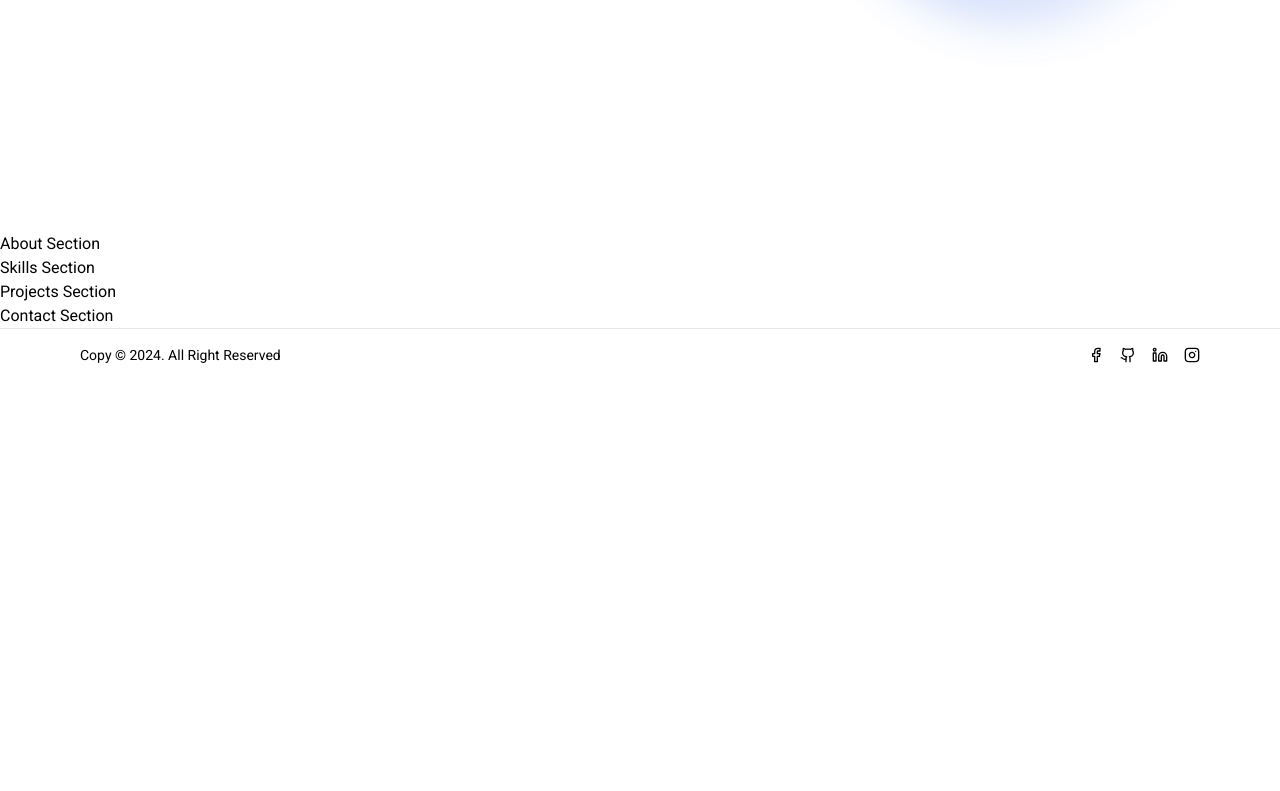
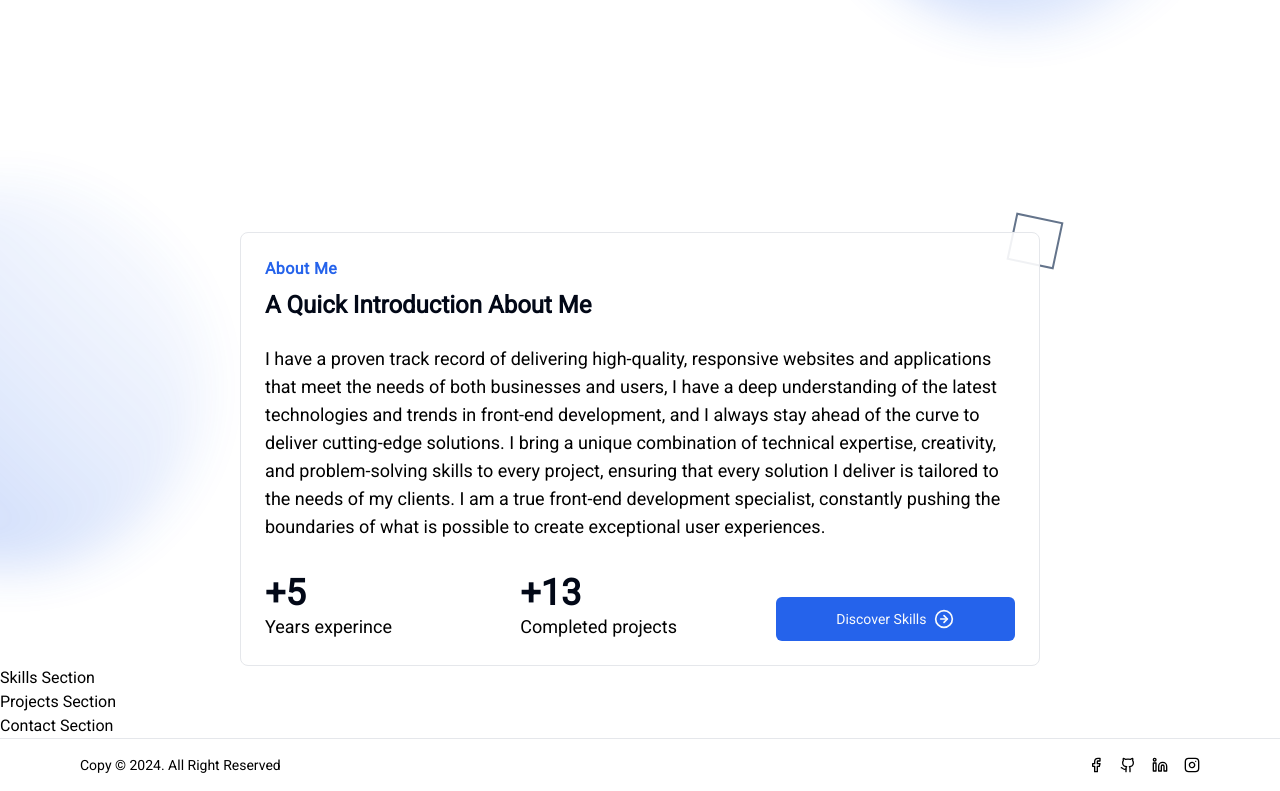
Before and after one commit to mohamadhamsho/portfoilio_2024_next_and_sanity, a Next.js app: page / in a window 1280 px wide. Shown: the part 568-1359 px from the top of the page. Before the commit the page ends 949 px from the top, so only its background shows below. Built offline with nearby package versions, Linux system fonts and the light colour scheme.

Commit message:
about-section

```diff
--- a/src/app/globals.css
+++ b/src/app/globals.css
@@ -50,6 +50,6 @@
   }
 }
 
-/* body{
-  height: 3000px;
-} */
+body{
+overflow-x: hidden;
+}
--- a/src/components/navigation/Logo.tsx
+++ b/src/components/navigation/Logo.tsx
@@ -1,11 +1,9 @@
-import Image from "next/image";
 import React from "react";
-import Link from "next/link";
 import { cn } from "@/lib/utils";
 import { buttonVariants } from "../ui/button";
 function Logo() {
   return (
-    <Link href="/">
+    <a href="#home">
       {/* <Image src={logo} alt="logo" width={170} height={58} /> */}
       <h2 className="text-2xl font-mono">
         <span className="text-primary font-bold mr-1">MY</span>
@@ -18,7 +16,7 @@ function Logo() {
           PORTO
         </span>
       </h2>
-    </Link>
+    </a>
   );
 }
 
--- /dev/null
+++ b/src/components/sectionTitle.tsx
@@ -0,0 +1,29 @@
+import { cn } from "@/lib/utils";
+import React, { FC } from "react";
+interface SectionTitleProps extends React.HTMLAttributes<HTMLDivElement> {
+  title: string;
+  description: string;
+}
+
+const SectionTitle: FC<SectionTitleProps> = ({
+  title,
+  description,
+  className,
+  ...props
+}) => {
+  return (
+    <div
+      className={cn(
+        "flex flex-col gap-y-1 md:gap-y-2 items-center capitalize",
+        className
+      )}
+    >
+      <h5 className="text-primary font-bold tracking-wide">{title}</h5>
+      <h3 className="text-foreground font-semibold text-xl md:text-2xl">
+        {description}
+      </h3>
+    </div>
+  );
+};
+
+export default SectionTitle;
--- a/src/sections/AboutSection.tsx
+++ b/src/sections/AboutSection.tsx
@@ -1,7 +1,68 @@
+import SectionTitle from "@/components/sectionTitle";
+import { buttonVariants } from "@/components/ui/button";
+import { Effect } from "@/components/ui/effects";
+import { cn } from "@/lib/utils";
+import { ArrowRightCircle } from "lucide-react";
 import React from "react";
 
 function AboutSection() {
-  return <div id="about">About Section</div>;
+  return (
+    <section id="about" className="relative container">
+      <Effect className="-left-32 md:-left-44 -top-12" />
+      <article className="relative max-w-[50rem] mx-auto bg-background/90 border rounded-lg p-6 flex flex-col gap-y-6">
+        <Effect
+          variant="square"
+          size="default"
+          className="-top-4 -right-5 -z-10 rotate-12"
+        />
+        <SectionTitle
+          title="about me"
+          description="a quick introduction about me"
+          className="items-start"
+        />
+        <p className="text-lg">
+          I have a proven track record of delivering high-quality, responsive
+          websites and applications that meet the needs of both businesses and
+          users, I have a deep understanding of the latest technologies and
+          trends in front-end development, and I always stay ahead of the curve
+          to deliver cutting-edge solutions. I bring a unique combination of
+          technical expertise, creativity, and problem-solving skills to every
+          project, ensuring that every solution I deliver is tailored to the
+          needs of my clients. I am a true front-end development specialist,
+          constantly pushing the boundaries of what is possible to create
+          exceptional user experiences.
+          <div className="grid grid-cols-2 md:grid-cols-3 gap-4 items-end mt-8">
+            <div className="flex flex-col items-center md:items-start">
+              <p className="text-foreground text-2xl md:text-4xl font-bold">
+                +5
+              </p>
+              <p className="whitespace-nowrap text-sm md:text-lg">
+                Years experince
+              </p>
+            </div>
+            <div className="flex flex-col items-center md:items-start">
+              <p className="text-foreground text-2xl md:text-4xl font-bold">
+                +13
+              </p>
+              <p className="whitespace-nowrap text-sm md:text-lg">
+                Completed projects
+              </p>
+            </div>
+            <a
+              href="#skills"
+              className={cn(
+                buttonVariants({ variant: "default", size: "lg" }),
+                "col-span-2 md:col-span-1"
+              )}
+            >
+              <span>Discover Skills</span>
+              <ArrowRightCircle className="size-5" />
+            </a>
+          </div>
+        </p>
+      </article>
+    </section>
+  );
 }
 
 export default AboutSection;
```
